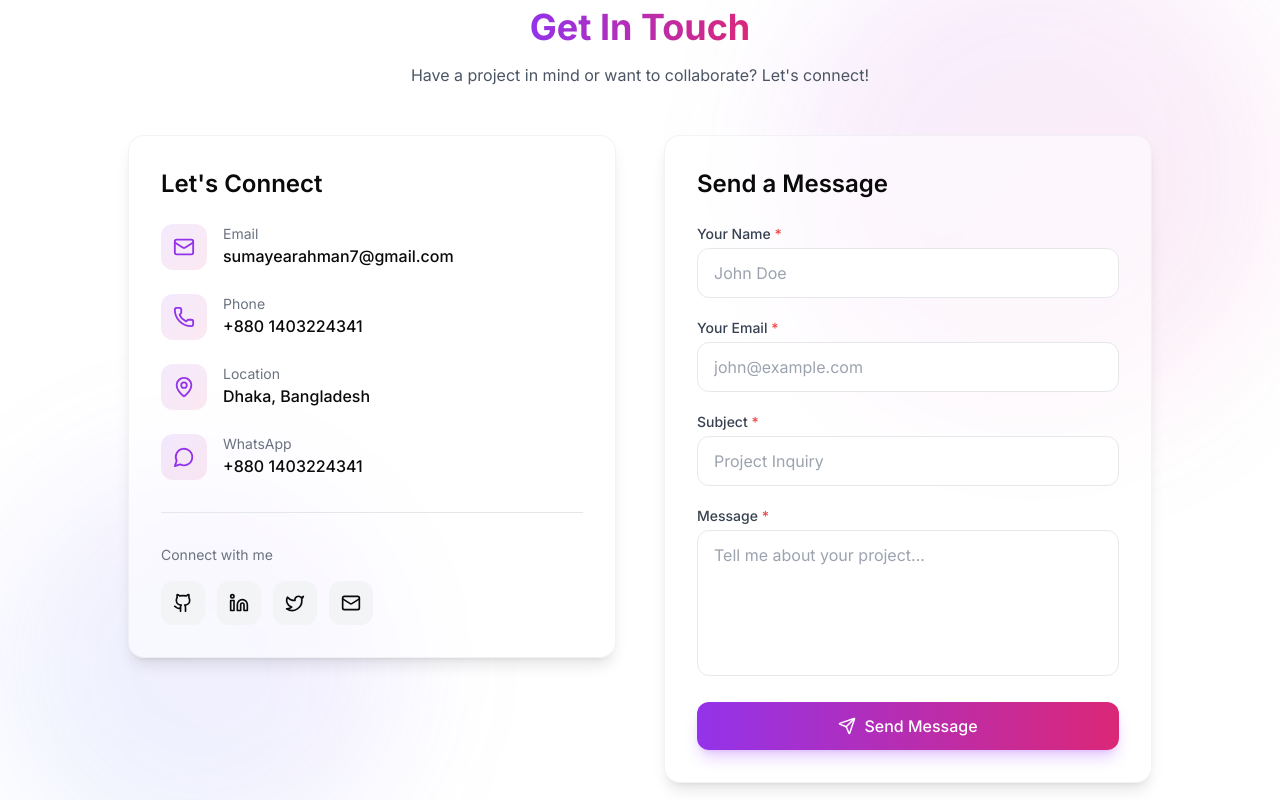
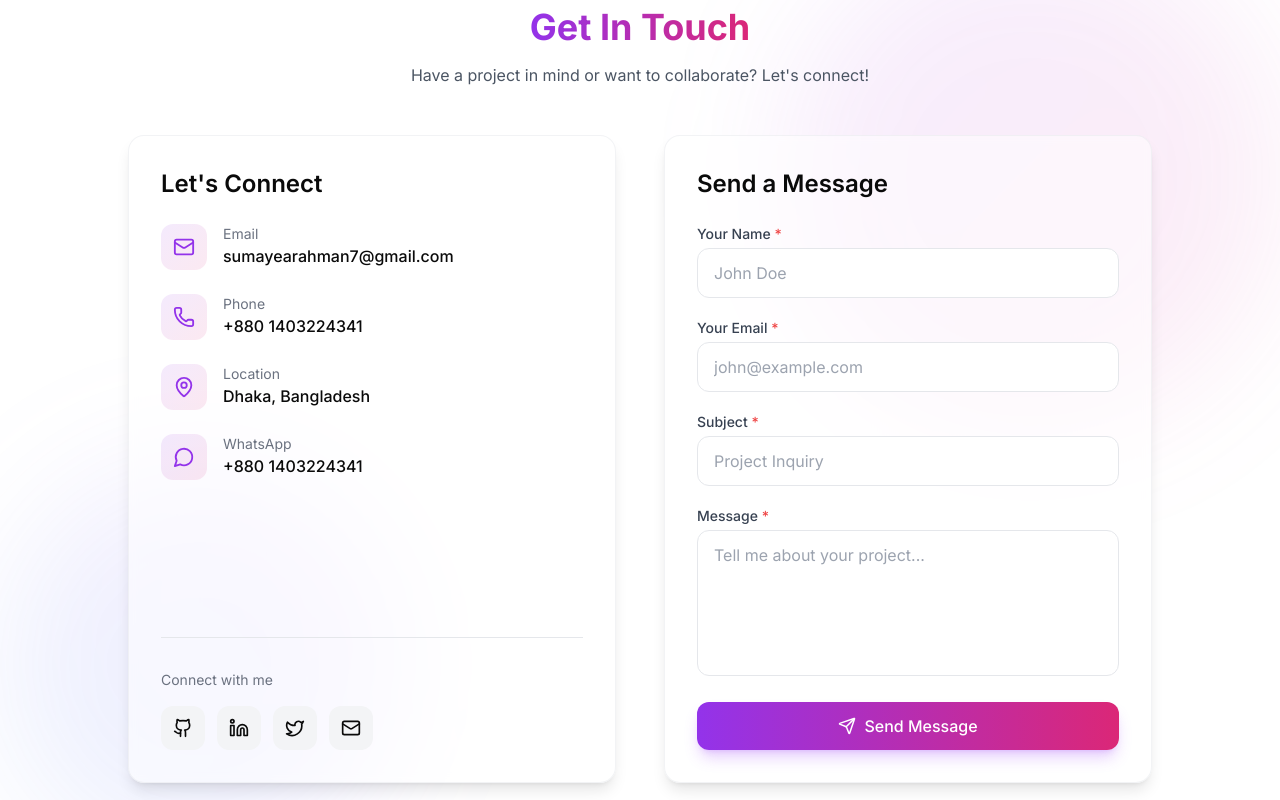
Before and after one commit to Sumayea104/sumayea.dev, a Next.js app: page / in a window 1280 px wide. Shown: the part 4260-5060 px from the top of the page. Built offline with nearby package versions, Linux system fonts and the light colour scheme; no server answers; the database is empty.

Commit message:
fix: balanced contact section height for pc layout

```diff
--- a/components/sections/Contact.tsx
+++ b/components/sections/Contact.tsx
@@ -66,10 +66,12 @@ export function Contact() {
           </p>
         </div>
 
-        <div className="grid lg:grid-cols-2 gap-12 max-w-5xl mx-auto">
-          {/* Left Side - Contact Info */}
-          <div className="space-y-8">
-            <div className="bg-white/50 dark:bg-gray-900/50 backdrop-blur-sm p-8 rounded-2xl border border-gray-200/50 dark:border-gray-700/50 shadow-lg">
+        {/* ✅ grid layers standard parameters align items stretch layout configuration */}
+        <div className="grid lg:grid-cols-2 gap-12 max-w-5xl mx-auto items-stretch">
+
+          {/* ✅ Left Side - Added full height box alignment layout parameters framework */}
+          <div className="bg-white/50 dark:bg-gray-900/50 backdrop-blur-sm p-8 rounded-2xl border border-gray-200/50 dark:border-gray-700/50 shadow-lg flex flex-col justify-between h-full">
+            <div>
               <h3 className="text-2xl font-semibold mb-6">Let&apos;s Connect</h3>
 
               <div className="space-y-6">
@@ -113,7 +115,9 @@ export function Contact() {
                   </div>
                 </div>
               </div>
+            </div>
 
+            {/* Bottom Section stays pinned at bottom edge */}
             <div className="mt-8 pt-8 border-t border-gray-200 dark:border-gray-700">
               <p className="text-sm text-gray-500 dark:text-gray-400 mb-4">Connect with me</p>
               <div className="flex gap-3">
@@ -132,10 +136,10 @@ export function Contact() {
               </div>
             </div>
           </div>
-          </div>
 
-          {/* Right Side - Contact Form */}
-          <div className="bg-white/50 dark:bg-gray-900/50 backdrop-blur-sm p-8 rounded-2xl border border-gray-200/50 dark:border-gray-700/50 shadow-lg">
+          {/* ✅ Right Side - Contact Form (Ensured balanced equal h-full layer scaling) */}
+          <div className="bg-white/50 dark:bg-gray-900/50 backdrop-blur-sm p-8 rounded-2xl border border-gray-200/50 dark:border-gray-700/50 shadow-lg flex flex-col justify-between h-full">
+            <div>
               <h3 className="text-2xl font-semibold mb-6">Send a Message</h3>
 
               <form onSubmit={handleSubmit} className="space-y-5">
@@ -220,6 +224,8 @@ export function Contact() {
               </form>
             </div>
           </div>
+
+        </div>
       </div>
     </section>
   )
```
Lines whose indentation alone changed are shown as unchanged.
